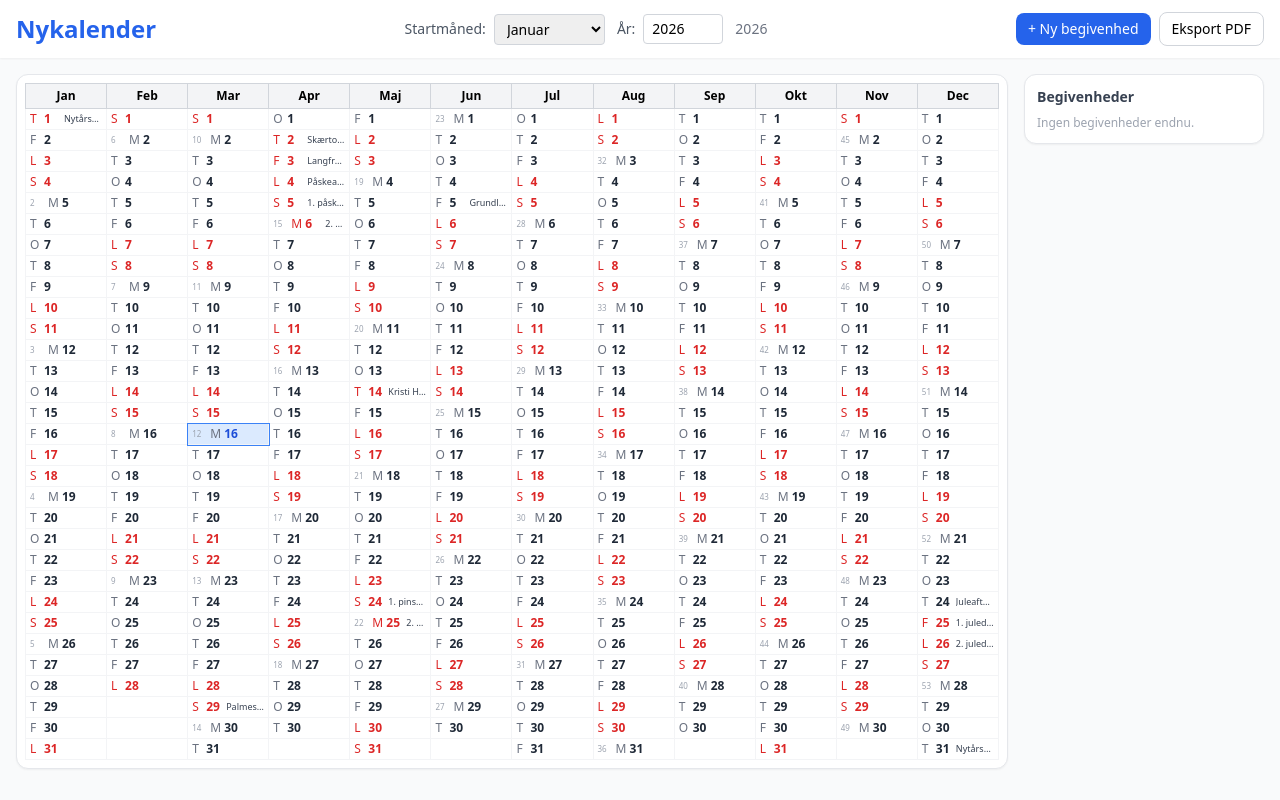
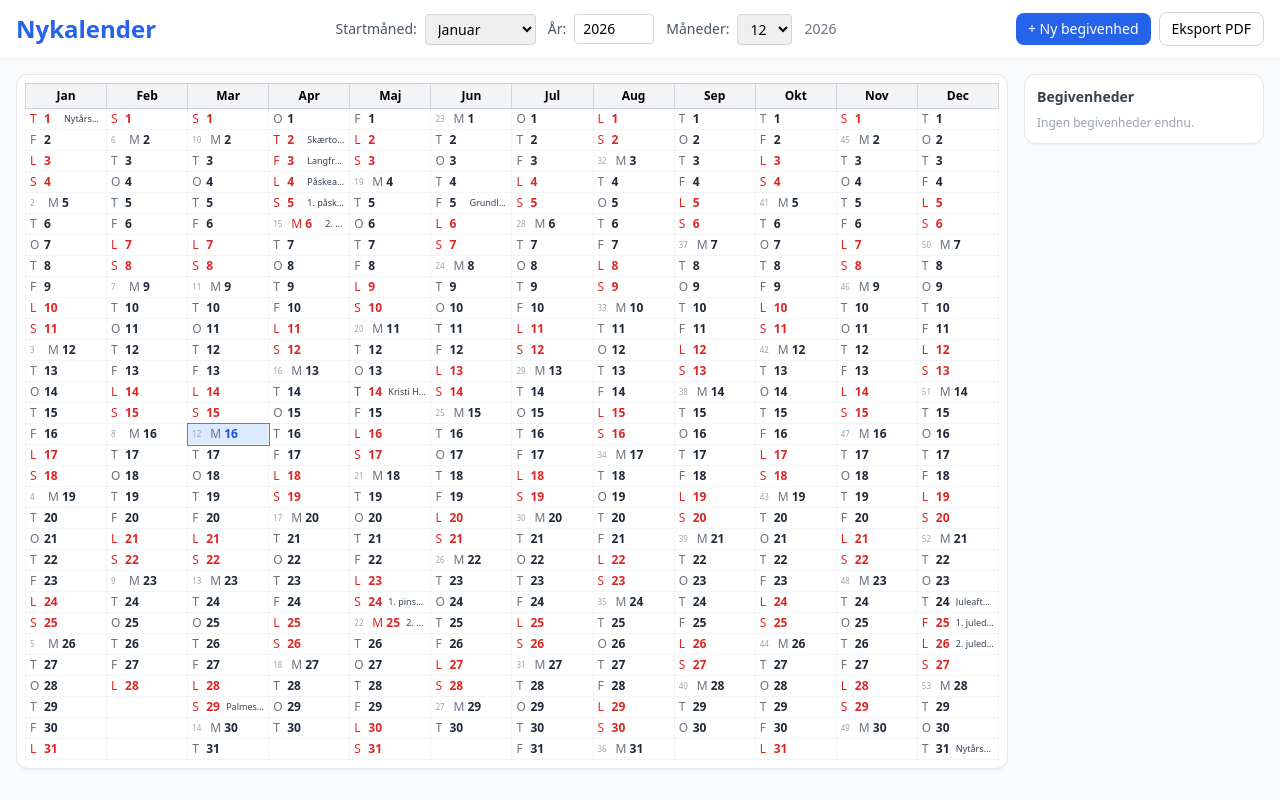
Before and after one commit to qvisty/Nykalender, a Next.js app: page / in a window 1280 px wide. Built offline with nearby package versions, Linux system fonts and the light colour scheme.

Commit message:
feat: tilføj konfigurerbart antal måneder (1, 3, 6, 12) i årsvisning
https://claude.ai/code/session_01Tj9jfBDDYHy2yscwNakaPj

```diff
--- a/app/page.tsx
+++ b/app/page.tsx
@@ -42,6 +42,7 @@ export default function Home() {
   const [events, setEvents] = useState<CalendarEvent[]>([])
   const [startMonth, setStartMonth] = useState(1)
   const [startYear, setStartYear] = useState(today.getFullYear())
+  const [monthCount, setMonthCount] = useState<1 | 3 | 6 | 12>(12)
   const [form, setForm] = useState<EventFormState | null>(null)
   const [editId, setEditId] = useState<string | null>(null)
   const calendarRef = useRef<HTMLDivElement>(null)
@@ -134,6 +135,19 @@ export default function Home() {
                 className="border border-gray-300 rounded px-2 py-1 text-sm w-20"
               />
             </div>
+            <div className="flex items-center gap-2 text-sm">
+              <label className="text-gray-600 font-medium">Måneder:</label>
+              <select
+                value={monthCount}
+                onChange={(e) => setMonthCount(Number(e.target.value) as 1 | 3 | 6 | 12)}
+                className="border border-gray-300 rounded px-2 py-1 text-sm"
+              >
+                <option value={1}>1</option>
+                <option value={3}>3</option>
+                <option value={6}>6</option>
+                <option value={12}>12</option>
+              </select>
+            </div>
             <span className="text-gray-500 text-sm">{periodLabel}</span>
           </div>
 
@@ -161,6 +175,7 @@ export default function Home() {
           <YearView
             startYear={startYear}
             startMonth={startMonth}
+            monthCount={monthCount}
             today={today}
             events={events}
           />
--- a/components/calendar/YearView.tsx
+++ b/components/calendar/YearView.tsx
@@ -37,6 +37,7 @@ function formatKey(year: number, month: number, day: number): string {
 interface YearViewProps {
   startYear: number
   startMonth: number  // 1–12
+  monthCount?: number  // 1, 3, 6 or 12 (default 12)
   today?: Date
   events?: CalendarEvent[]
 }
@@ -44,12 +45,13 @@ interface YearViewProps {
 export default function YearView({
   startYear,
   startMonth,
+  monthCount = 12,
   today = new Date(),
   events = [],
 }: YearViewProps) {
-  // Build the 12-month sequence
+  // Build the month sequence
   const months: { year: number; month: number }[] = []
-  for (let i = 0; i < 12; i++) {
+  for (let i = 0; i < monthCount; i++) {
     const m = ((startMonth - 1 + i) % 12) + 1
     const y = startYear + Math.floor((startMonth - 1 + i) / 12)
     months.push({ year: y, month: m })
```
Also changed, not shown: 1 other file (tests, documents, lock files or other folders).
